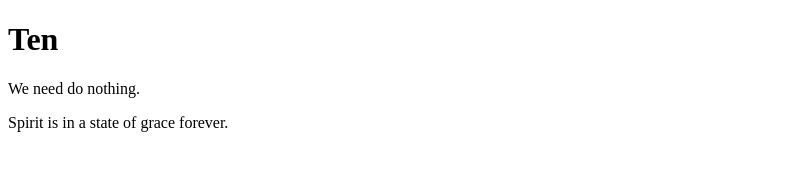
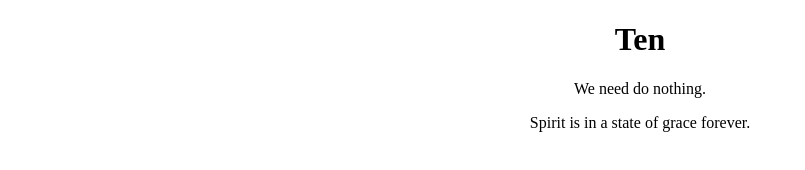
Before and after one commit to MichaelTen/michaelten.github.io, a plain HTML site: page index.html in a window 1280 px wide. Shown: the whole page, without its empty margins (0-805 px from the left). Drawn offline with Linux system fonts and the light colour scheme.

Commit message:
Update index.html

```diff
--- a/index.html
+++ b/index.html
@@ -4,9 +4,11 @@
 <title>Michael Ten</title>
 </head>
 <body>
+ <center>
 <h1>Ten</h1>
 <p>We need do nothing.</p>
 
-Spirit is in a state of grace forever.
+<p>Spirit is in a state of grace forever.</p>
+  </center>
 </body>
 </html>
```
